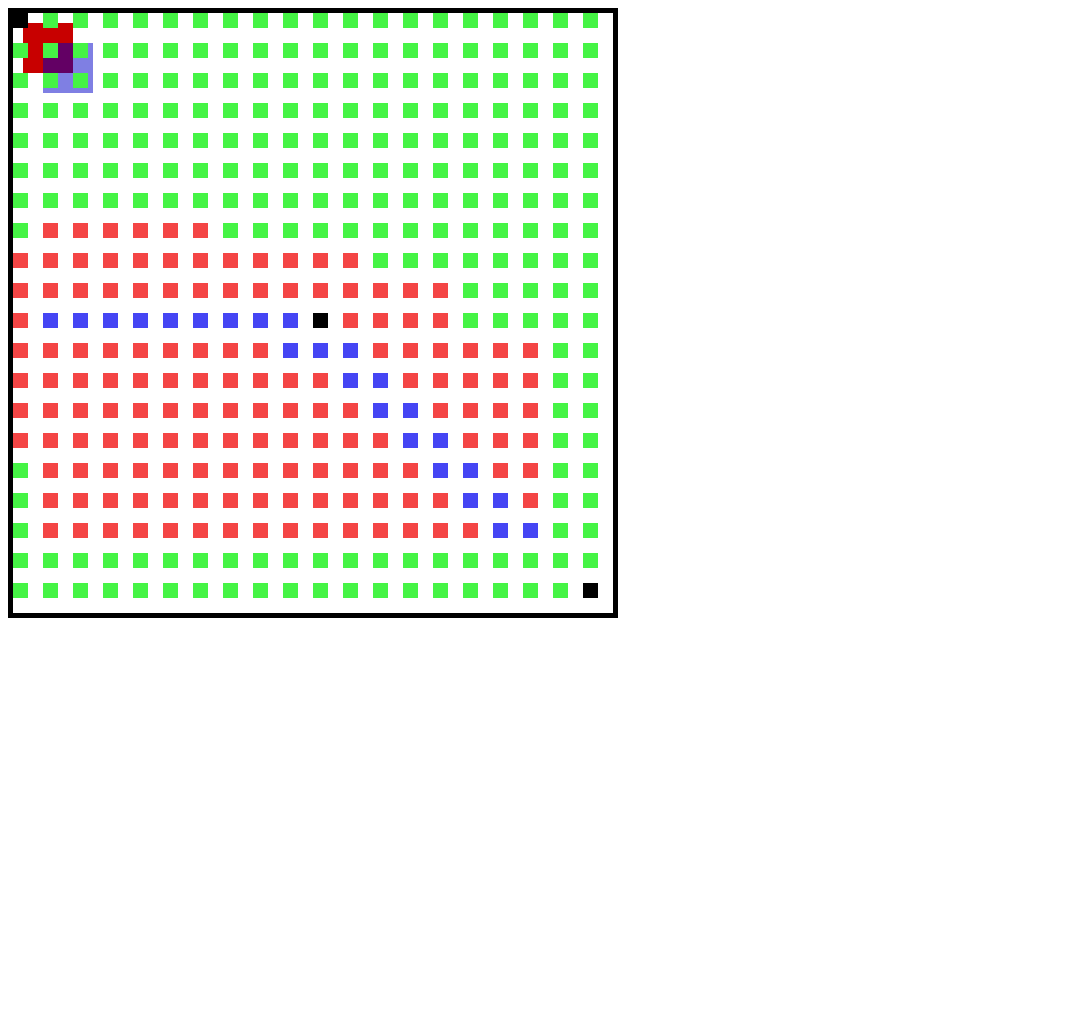
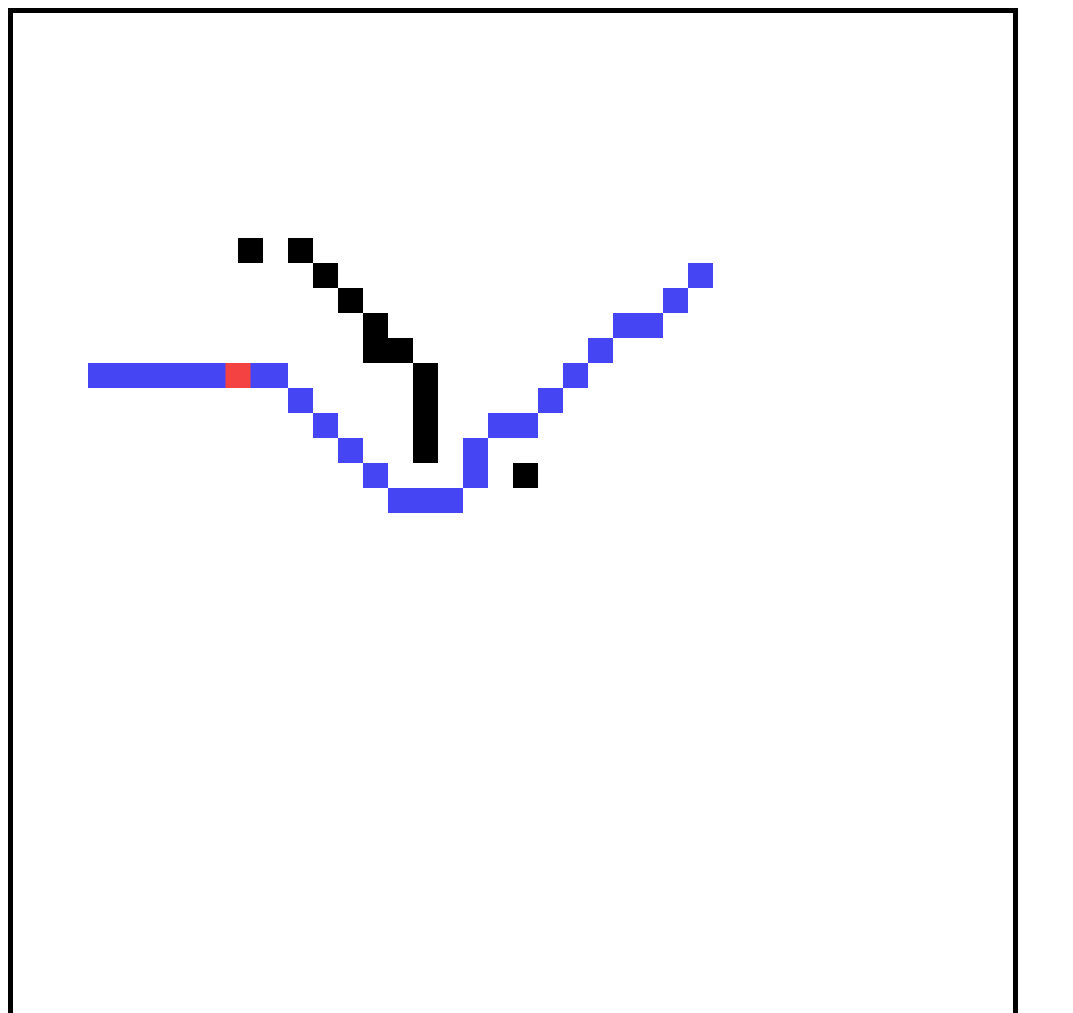
Before and after one commit to garethellis0/garethellis0.github.io, a plain HTML site: page pathfinding_demo.html in a window 1280 px wide. Shown: the top 1013 px of the page, without its empty margins (0-1073 px from the left). Before the commit the page ends 800 px from the top, so only its background shows below. Drawn offline with Linux system fonts and the light colour scheme.

Commit message:
Pathfinding - Rough Draft
- Finished the main algorithm
- Finished basic rendering
- Finished obstacle inflation
- Finished rendering of robot and movement of said robot along path

```diff
--- a/pathfinding_demo.html
+++ b/pathfinding_demo.html
@@ -5,7 +5,7 @@
 </head>
 <body>
 
-    <canvas id="some_canvas" width="600" height="600" style="border:5px solid #000000;">
+    <canvas id="some_canvas" width="1000" height="1000" style="border:5px solid #000000;">
     </canvas>
 
 
--- a/pathfinding_demo.js
+++ b/pathfinding_demo.js
@@ -1,52 +1,12 @@
 // TODO: Deal with window resizing
-
+// TODO: Split classes into separate files
 
 /** ------- CLASS DECLARATIONS ------- **/
 
 /** ------- GENERAL ANIMATION SETTINGS ------- **/
-var draw_time = 1;
+var draw_time = 50;
 
-var move_speed = 1;
-
-var robot = {width:50, height:50, x:50, y:225};
-// Obstacles are blocks
-var obstacles = [{width:100, height:100, x:250, y:200}];
-
-var goal = {x:450, y:200};
-
-function draw() {
-    var canvas = document.getElementById('some_canvas');
-
-    // Check to make sure the browser supports '<canvas>'
-    if (canvas.getContext){
-        var ctx = canvas.getContext('2d');
-
-        // Clear the canvas
-        ctx.clearRect(0,0, canvas.width, canvas.height);
-
-        // Resize the canvas to the window size
-        //canvas.width  = window.innerWidth;
-        //canvas.height = window.innerHeight;
-
-        // Draw some Stuff
-        ctx.fillStyle = "rgb(200, 0, 0)";
-        ctx.fillRect (10, 10, 50, 50);
-
-        ctx.fillStyle = "rgba(0, 0, 200, 0.5)";
-        ctx.fillRect (30, 30, 50, 50);
-
-        // Draw the robot
-        ctx.fillStyle = "rgb(200, 200, 200)";
-        ctx.fillRect(robot.x, robot.y, robot.width, robot.height);
-
-        function draw_obstacle(obstacle){
-            ctx.fillStyle = "rgb (400, 200, 100)";
-            ctx.fillRect(obstacle.x, obstacle.y, obstacle.width, obstacle.height);
-        }
-        // Draw the Obstacles
-        obstacles.forEach(draw_obstacle);
-    }
-}
+var move_speed = 0.1;
 
 function reDraw(){
     window.requestAnimationFrame(draw);
@@ -55,38 +15,14 @@ function reDraw(){
     }
     setTimeout(_reDraw, draw_time);
 }
+var canvas_name = "some_canvas";
 
 
 // TODO: Function to place obstacles randomly, but within the canvas bounds
 
 // TODO: Function to check if a given coordinate is occupied
 
-// TODO: inflation function to generate inflated obstacles for navigation
-
 // TODO: (Probably) A smoothing function for the path
-
-// TODO: A*
-
-/*
-function a_star(start, goal){
-    closed_set = [];
-    open_set = [];
-
-    while (open_set != []){
-        // Current node is the node in the open set with the lowest f_score
-        current_node = open_set[0];
-        for (i = 0; i < open_set.length; i++){
-            if (open_set[i].f < current_node.f){
-                current_node = open_set[i];
-            }
-        }
-
-        // If you're at goal, return the path
-
-        //open
-    }
-}
-*/
 
 function sleep(milliseconds) {
     var start = new Date().getTime();
@@ -107,6 +43,7 @@ class Node {
         this.path = false;
         this.closed = false;
         this.obstacle = false;
+        this.inflated = true; // Whether or not this was an inflated obstacle
     }
 }
 
@@ -119,24 +56,68 @@ class Environment {
         for (var x = 0; x < height; x++){
             this.grid[x] = new Array(width);
             for (var y = 0; y < width; y++){
-                console.log("Created a Node!")
+                // console.log("Created a Node!")
                 this.grid[x][y] = new Node(x,y);
             }
         }
 
         // Sets nodes to be obstacles
-        this.obstacles = [{x:10, y:10}, {x:0, y:0}, {x:19, y:19}];
-        for (var node = 0; node < this.obstacles.length; node++){
-            this.grid[this.obstacles[node].x][this.obstacles[node].y].obstacle = true;
+        this.obstacles = [
+            {x:11, y:9},
+            {x:0, y:0},
+            {x:20, y:18},
+            {x:12,y:10},
+            {x:13,y:11},
+            {x:14,y:12},
+            {x:14,y:13},
+            {x:15,y:13},
+            {x:16,y:14},
+            {x:16,y:15},
+            {x:16,y:16},
+            {x:16,y:17},
+            {x:9,y:9}
+        ];
+
+        this.inflated_obstacles = this.inflate_obstacles(this.obstacles);
+        // console.log(this.inflated_obstacles);
+        for (var node = 0; node < this.inflated_obstacles.length; node++){
+            this.grid[this.inflated_obstacles[node].x][this.inflated_obstacles[node].y].obstacle = true;
+            // Check if the inflated obstacle is an original obstacle
+            for (var i = 0; i < this.obstacles.length; i++){
+                if (this.inflated_obstacles[node].x == this.obstacles[i].x &&
+                    this.inflated_obstacles[node].y == this.obstacles[i].y){
+                    this.grid[this.inflated_obstacles[node].x][this.inflated_obstacles[node].y].inflated = false;
+                    continue;
+                }
+            }
+            // console.log("got her");
         }
 
-        this.robot = {width:50, height:50, x:50, y:225};
-        this.start = {x:0, y:5};
-        this.goal = {x:18, y:5};
+        // this.robot = {width:50, height:50, x:50, y:225};
+        // this.start = {x:10, y:5};
+        // this.goal = {x:18, y:5};
     }
 
+    // Inflates the obstacles
+    inflate_obstacles(obstacles){
+        var inflated_obstacles = [];
+        for (var i = 0; i < obstacles.length; i++){
+            for (var x = -1; x <= 1; x++){
+                for (var y = -1; y <= 1; y++){
+                    var coor = {x: obstacles[i].x + x, y: obstacles[i].y + y};
+                    if (coor.y < this.height && coor.y >= 0 &&
+                        coor.x < this.width && coor.x >= 0 &&
+                        !(coor.x == 0 && coor.y == 0)) {
+                        inflated_obstacles.push(coor);
+                    }
+                }
+            }
+        }
+        return inflated_obstacles;
+    }
     // Renders the Environment, including grid points, obstacles and robot
-    render(canvas_name){
+    // in a way that makes it easier to debug
+    render_debug(canvas_name){
         var canvas = document.getElementById(canvas_name);
 
         // Check to make sure the browser supports '<canvas>'
@@ -188,8 +169,9 @@ class Environment {
     }
 }
 
+
 class AStar {
-    search (grid, start, goal){
+    search(grid, start, goal) {
         var openSet = [];
         var closedSet = [];
         openSet.push(start);
@@ -198,26 +180,26 @@ class AStar {
         start.f = start.h;
 
         var ticker = 0;
-        while (openSet != []){
+        while (openSet.length != 0) {
             ticker += 1;
             // console.log("OpenSet: ", openSet);
             // console.log("ClosedSet", closedSet);
             // Current node is the node in openSet with least fScore
             // TODO: Re-emplement with binary heap for improved speed here
             var current = openSet[0];
-            for (let i = 0; i < openSet.length; i++){
-                if (openSet[i].f < current.f){
+            for (let i = 0; i < openSet.length; i++) {
+                if (openSet[i].f < current.f) {
                     current = openSet[i];
                 }
             }
-            // console.log("Current: ", current.pos);
 
-            if (current == goal){
+             if (current == goal) {
                 closedSet.push(current);
                 current.closed = true;
                 console.log("Reached the goal!");
+                console.log("Explored ", closedSet.length, " nodes");
                 var path = [];
-                while (current != start){
+                while (current != start) {
                     path.push(current);
                     current.path = true;
                     current = current.parent;
@@ -230,25 +212,30 @@ class AStar {
 
             // Remove current node from openSet
             let i = openSet.indexOf(current);
-            if (i !== -1){
+            if (i !== -1) {
                 openSet.splice(i, 1);
             }
 
             closedSet.push(current);
             current.closed = true;
             var neighbours = this.neighbours(current, grid);
-            for (let i = 0; i < neighbours.length; i++){
+            for (let i = 0; i < neighbours.length; i++) {
                 var neighbour = neighbours[i];
-                if (!neighbour.closed){
+                if (!neighbour.closed) {
+                    // var tentative_g_score = this.heuristic(current.x, current.y, neighbour.x, neighbour.y);
                     var tentative_g_score = current.g + 1;
+                    if (Math.abs(current.pos.x - neighbour.pos.x) != 0 &&
+                        Math.abs(current.pos.y - neighbour.pos.y) != 0){
+                        tentative_g_score = current.g + 1.2;
+                    }
                     let i = openSet.indexOf(neighbour);
-                    if (i === -1){ // if neighbour not in openSet
+                    if (i === -1) { // if neighbour not in openSet
                         neighbour.parent = current;
                         neighbour.g = tentative_g_score;
                         neighbour.h = this.heuristic(neighbour.pos.x, neighbour.pos.y, goal.pos.x, goal.pos.y);
                         neighbour.f = neighbour.g + neighbour.h;
                         openSet.push(neighbour);
-                    } else if (tentative_g_score < neighbour.g || neighbour.g < 0){
+                    } else if (tentative_g_score < neighbour.g || neighbour.g < 0) {
                         neighbour.parent = current;
                         neighbour.g = tentative_g_score;
                         neighbour.h = this.heuristic(neighbour.pos.x, neighbour.pos.y, goal.pos.x, goal.pos.y);
@@ -260,82 +247,159 @@ class AStar {
         return -1;
     }
 
-    heuristic (x1, y1, x2, y2){
+    heuristic(x1, y1, x2, y2) {
+        // TODO: Add more heuristic options
         // Manhatten Heuristic
-        // TODO: Add more heuristic options
         // var d1 = Math.abs (x1 - x2);
         // var d2 = Math.abs (y1 - y2);
-        return Math.sqrt(Math.pow(x2 - x1, 2) + Math.pow(y2-y1, 2));
+        // return d1 + d2;
+        var D = 1; // Cost of straight movement
+        var D2 = 1.2; // Cost of Diagonal Movement
+        var dx = Math.abs(x2 - x1);
+        var dy = Math.abs(y2 - y1);
+        return D * (dx + dy) + (D2 - 2 * D) * Math.min(dx, dy);
     }
 
     // Returns the neighbours of a given node
-    neighbours (node, grid){
+    neighbours(node, grid) {
+        //TODO: please refactor this. So much repitition
         var neighbours = [];
 
-        // Check each of the 4 neighbours
+        // Check each of the 8 neighbours
         // Check because javascript 2D arrays are a hack
-        if (grid[node.pos.x - 1] != null){
+        if (grid[node.pos.x - 1] != null) {
             if (grid[node.pos.x - 1][node.pos.y] != null
-                && !grid[node.pos.x - 1][node.pos.y].obstacle){
+                && !grid[node.pos.x - 1][node.pos.y].obstacle) {
                 neighbours.push(grid[node.pos.x - 1][node.pos.y]);
             }
             if (grid[node.pos.x][node.pos.y - 1] != null
-                && !grid[node.pos.x][node.pos.y - 1].obstacle){
+                && !grid[node.pos.x][node.pos.y - 1].obstacle) {
                 neighbours.push(grid[node.pos.x][node.pos.y - 1]);
+            }
+            if (grid[node.pos.x - 1][node.pos.y - 1] != null
+                && !grid[node.pos.x - 1][node.pos.y - 1].obstacle) {
+                neighbours.push(grid[node.pos.x - 1][node.pos.y - 1]);
+
+                if (grid[node.pos.x - 1][node.pos.y + 1] != null
+                    && !grid[node.pos.x - 1][node.pos.y + 1].obstacle) {
+                    neighbours.push(grid[node.pos.x - 1][node.pos.y + 1]);
                 }
             }
             // Check because javascript 2D arrays are a hack
-        if (grid[node.pos.x + 1] != null){
+            if (grid[node.pos.x + 1] != null) {
                 if (grid[node.pos.x][node.pos.y + 1] != null
-                && !grid[node.pos.x][node.pos.y + 1].obstacle){
+                    && !grid[node.pos.x][node.pos.y + 1].obstacle) {
                     neighbours.push(grid[node.pos.x][node.pos.y + 1]);
                 }
                 if (grid[node.pos.x + 1][node.pos.y] != null
-                && !grid[node.pos.x + 1][node.pos.y].obstacle){
+                    && !grid[node.pos.x + 1][node.pos.y].obstacle) {
                     neighbours.push(grid[node.pos.x + 1][node.pos.y]);
+                }
+                if (grid[node.pos.x + 1][node.pos.y - 1] != null
+                    && !grid[node.pos.x + 1][node.pos.y - 1].obstacle) {
+                    neighbours.push(grid[node.pos.x + 1][node.pos.y - 1]);
+                }
+                if (grid[node.pos.x + 1][node.pos.y + 1] != null
+                    && !grid[node.pos.x + 1][node.pos.y + 1].obstacle) {
+                    neighbours.push(grid[node.pos.x + 1][node.pos.y + 1]);
+                }
             }
         }
         return neighbours;
     }
 }
 
-// Allows you to move to any part of the screen
-function move(dest_x_ratio, dest_y_ratio){
+environment = new Environment(40, 40);
+var canvas = document.getElementById(canvas_name);
+var robot = {width: canvas.width/environment.width, height: canvas.height/environment.height,
+            x:3, y:10};
+
+grid = environment.grid;
+// node = grid[10][11];
+astar = new AStar(environment);
+//console.log(astar.neighbours(node, grid));
+// console.log("Path: ", path = astar.search(grid, grid[3][14], grid[17][12]));
+// environment.render_debug("some_canvas");
+
+
+function render(){
+    var canvas = document.getElementById(canvas_name);
+
+    // Check to make sure the browser supports '<canvas>'
+    if (canvas.getContext){
+        // Determine the ratio to multiply stuff by
+        var ratio = {x: canvas.width/environment.width, y: canvas.height/environment.height};
+        var ctx = canvas.getContext('2d');
+
+        // Clear the canvas
+        ctx.clearRect(0,0, canvas.width, canvas.height);
+
+        var block_size = {
+            x: canvas.width/environment.width,
+            y: canvas.height/environment.height
+        };
+        for (var y = 0; y < environment.height; y++){
+            for (var x = 0; x < environment.width; x++){
+                if (environment.grid[x][y].path){
+                    ctx.fillStyle = "rgb(69, 69, 244)";
+                    ctx.fillRect(
+                        x * (canvas.width/environment.width),
+                        y * (canvas.height/environment.height),
+                        block_size.x, block_size.y);
+                } else if (environment.grid[x][y].obstacle && !environment.grid[x][y].inflated){
+                    ctx.fillStyle = "rgb(0, 0, 0)";
+                    ctx.fillRect(x * (canvas.width/environment.width),
+                                y * (canvas.height/environment.height),
+                                block_size.x, block_size.y);
+                }
+            }
+        }
+
+        // Draw the robot
+        ctx.fillStyle = "rgb(244, 66, 66)";
+        ctx.fillRect(this.robot.x * ratio.x, this.robot.y * ratio.y, this.robot.width, this.robot.height);
+
+
+    }
+    console.log("Finished rendering!");
+}
+
+// Makes the robot follow a given path
+function followPath(path){
     var canvas = document.getElementById('some_canvas');
-    var dest = {
-        x: dest_x_ratio * canvas.width,
-        y: dest_y_ratio * canvas.height
-    };
 
     function move_(){
-        var distance_to_dest = Math.sqrt(Math.pow(robot.x + (robot.width/2) - dest.x, 2)
-                                + Math.pow(robot.y + (robot.height/2) - dest.y, 2));
+        if (path.length == 0){
+            return;
+        }
+        var dest = {
+            x: path[path.length -1].pos.x,
+            y: path[path.length -1].pos.y
+        };
+        var distance_to_dest = Math.sqrt(Math.pow(robot.x - dest.x, 2)
+            + Math.pow(robot.y - dest.y, 2));
         var angle_to_dest = Math.atan2(robot.y - dest.y, robot.x - dest.x);
 
         var delta_x = Math.cos(angle_to_dest) * move_speed;
         var delta_y = Math.sin(angle_to_dest) * move_speed;
 
-        if (distance_to_dest > 10){
+        if (distance_to_dest > 0.1){
+            console.log(distance_to_dest);
             robot.x -= delta_x;
             robot.y -= delta_y;
         } else {
-            return;
+            path = path.slice(0,-1);
         }
-        window.requestAnimationFrame(draw);
+        window.requestAnimationFrame(render);
         setTimeout(move_, draw_time);
     }
     move_();
 }
 
-//reDraw();
-environment = new Environment(20, 20);
-environment.render("some_canvas");
+console.log("Path: ", path = astar.search(grid, grid[3][14], grid[27][10]));
 
+followPath(path);
 
-grid = environment.grid;
-node = grid[10][11];
-astar = new AStar(environment);
-//console.log(astar.neighbours(node, grid));
-console.log(path = astar.search(grid, grid[1][10], grid[17][17]));
-environment.render("some_canvas");
-//a_star(goal);
+// render();
+
+// environment.render("some_canvas");
```
Lines whose indentation alone changed are shown as unchanged.
